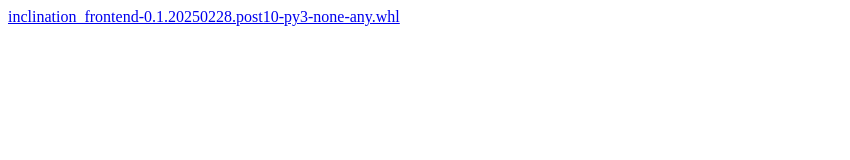
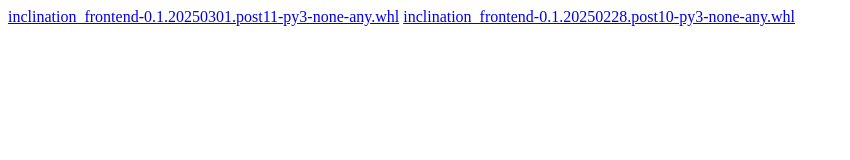
Before and after one commit to alest-software/simple, a plain HTML site: page inclination-frontend/index.html in a window 1280 px wide. Shown: the whole page, without its empty margins (0-850 px from the left). Drawn offline with Linux system fonts and the light colour scheme.

Commit message:
Regenerated indices dcdbf813f192a8fcc1465b3163096e1c33c4ba01

```diff
--- a/inclination-frontend/index.html
+++ b/inclination-frontend/index.html
@@ -1,6 +1,7 @@
 <!DOCTYPE html>
 <html>
   <body>
+    <a href="inclination_frontend-0.1.20250301.post11-py3-none-any.whl">inclination_frontend-0.1.20250301.post11-py3-none-any.whl</a>
     <a href="inclination_frontend-0.1.20250228.post10-py3-none-any.whl">inclination_frontend-0.1.20250228.post10-py3-none-any.whl</a>
   </body>
 </html>
```
